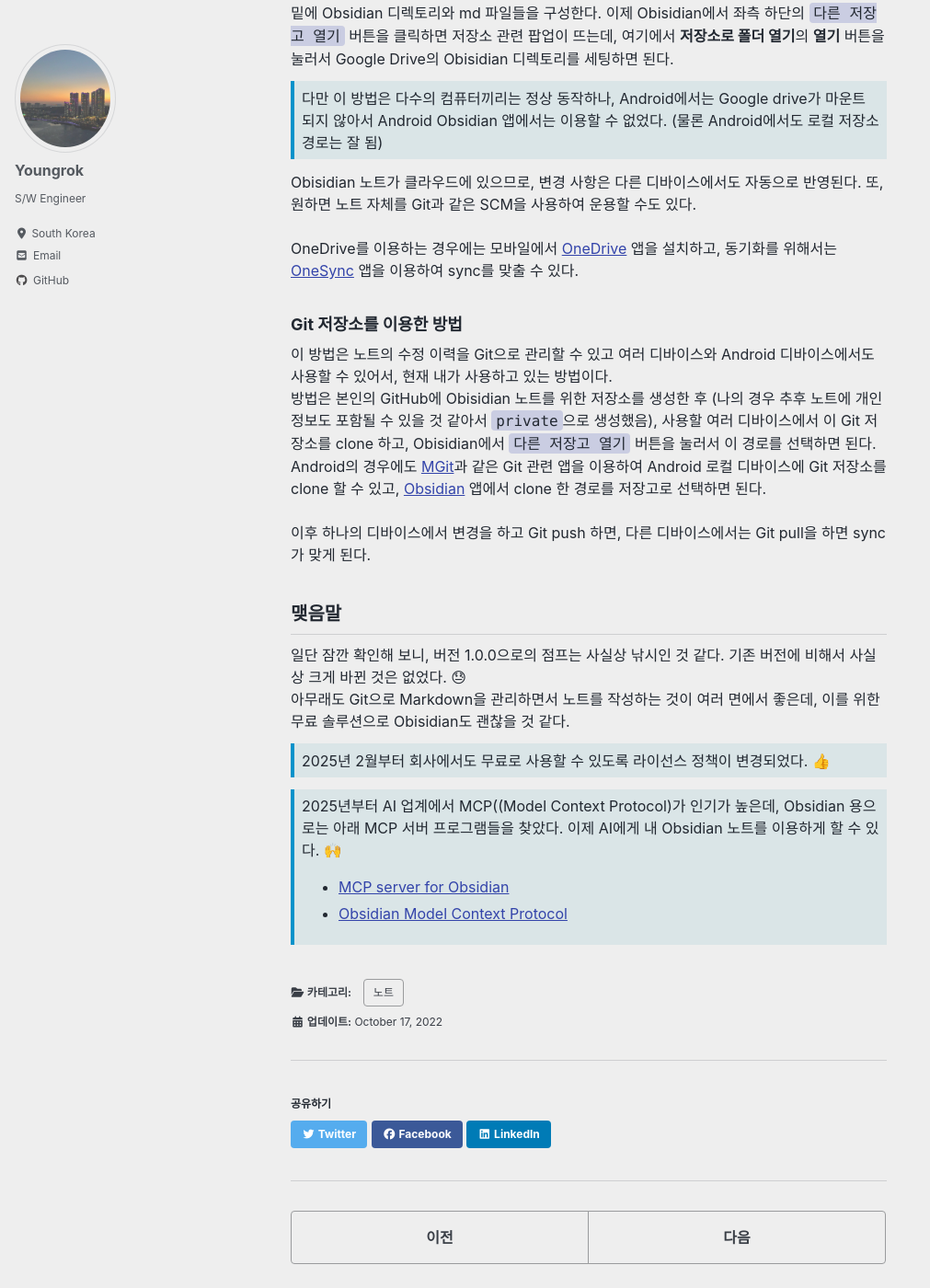
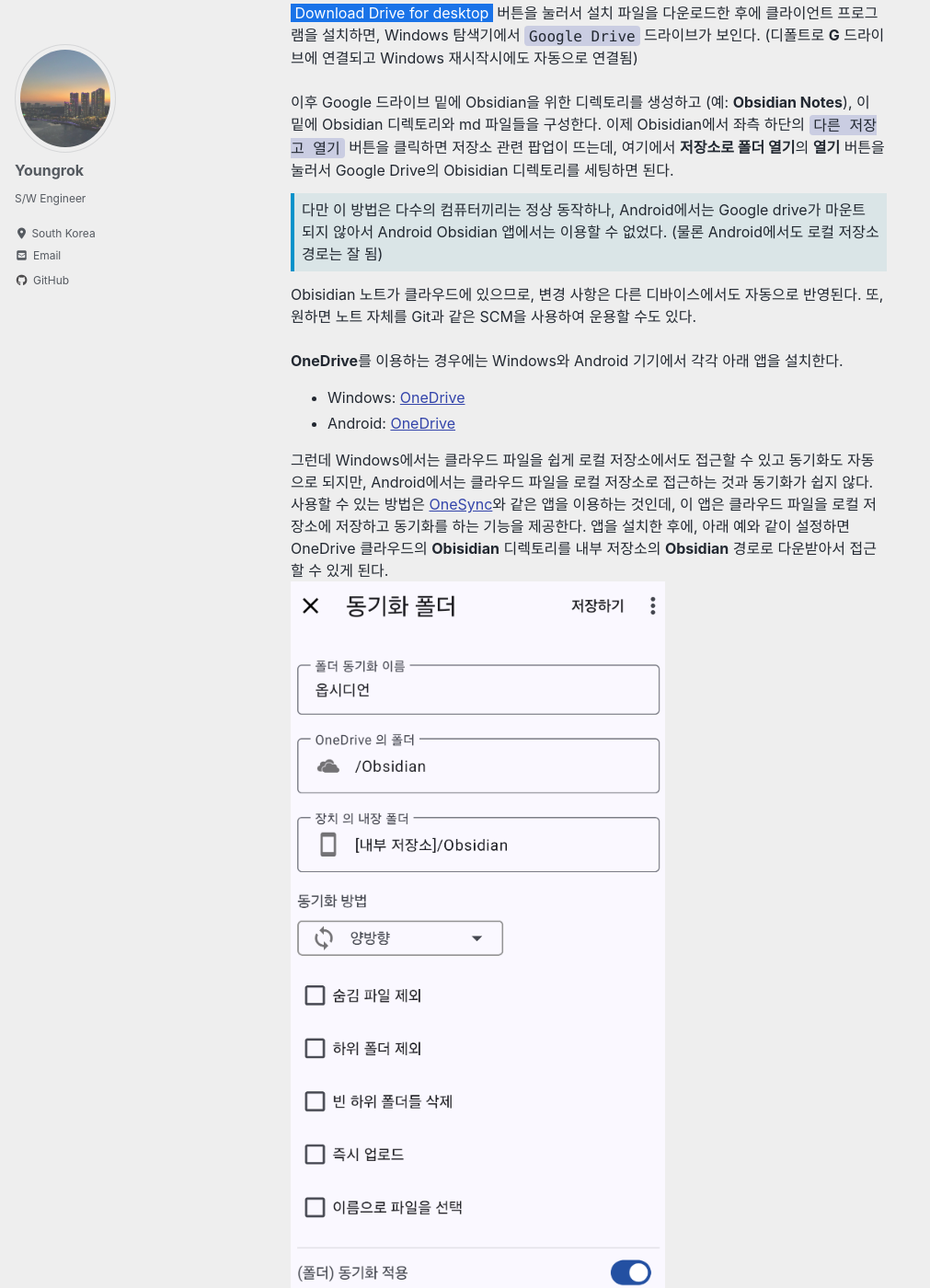
Before and after one commit to yrpark99/yrpark99.github.io, a Jekyll site: the page built from _posts/2022-10-17-Obsidian_intro.md, in a window 1280 px wide and 1400 px high, scrolled down 2738 px. Shown: the whole window at 92% size, without its empty margins (0-1011 px from the left). Built offline with Jekyll 4.4.1, drawn with Linux system fonts in a browser that asks for light colours; cached includes are drawn as plain includes; nearby versions of some CDN libraries; some web fonts are replaced; some of the changed text lies outside the part shown.

```diff
--- a/_posts/2022-10-17-Obsidian_intro.md
+++ b/_posts/2022-10-17-Obsidian_intro.md
@@ -8,6 +8,7 @@ toc_label: "이 페이지 목차"
 개인 지식 관리를 위한 노트 앱 중의 하나인 Obsidian(옵시디언)을 소개한다.
 
 며칠 전에 노트 앱 Obisidian이 기존 0.15.9 버전에서 갑자기 1.0.0 버전으로 업그레이드 되어서, 간단히 사용해 보고 정리 및 소개글을 쓴다.
+> 참고: Obsidian의 장점이자 단점은 노트가 Markdown 문법을 사용한다는 것이다. 따라서 Markdown에 익숙하지 않은 사용자에게는 옵시디언은 적합하지 않다.
 
 ## 노트의 중요성
 아래 글들은 내가 좋아하는 노트의 중요성에 대한 글들이다.
@@ -39,24 +40,27 @@ toc_label: "이 페이지 목차"
 ## 설치
 [Obisidian 홈페이지](https://obsidian.md/) 또는 [Obisidian 릴리즈 페이지](https://github.com/obsidianmd/obsidian-releases/releases)에서 다운로드 받아서 설치하면 된다. Electron base로 알고 있는데, 실행 속도는 빠른 편이다.
 Android 앱은 **Play 스토어**에서 [Obsidian](https://play.google.com/store/apps/details?id=md.obsidian) 앱을 찾아서 설치하면 된다.
+<br>
+
+도움말은 [Obsidian Help](https://help.obsidian.md/) 페이지를 참고한다.
 
 ## Obsidian 플러그인
 [Obsidian 커뮤니티 플러그인](https://obsidian.md/plugins) 페이지에서 무료로 설치할 수 있다. 아래 플러그인들을 포함하여 상당히 많은 플러그인들이 있다.
 - Advanced Tables
 - Editing toolbar
-- Emoji shortcode
+- Emoji shortcodes
 - Obsidian Git
 - Open vault in VS Code
-- PlatnUML
+- PlantUML
 - Plugin update tracker
-- Recent file
+- Recent files
 - Recent Notes
 - Settings search
 - Style Settings
 
 ## 파일 저장 경로
 위에서 언급했듯이 Obsidian은 파일 시스템 base로 디렉토리와 md 파일로 구성된다.
-Windows의 경우에는 디폴트로 `%USERPROFILE%\Documents\` 디렉토리 밑에 구성되는데, Obisidian에서 좌측 하단의 `다른 저장고 열기` 버튼을 클릭하면 사용자가 원하는 다른 경로의 파일 저장고를 열 수 있다.
+Windows의 경우에는 디폴트로 `%UserProfile%\Documents\` 디렉토리 밑에 구성되는데, Obisidian에서 좌측 하단의 `다른 저장고 열기` 버튼을 클릭하면 사용자가 원하는 다른 경로의 파일 저장고를 열 수 있다.
 Obisidian에서 디렉토리와 노트를 생성하면 로컬 디렉토리에도 해당 디렉토리와 md 파일이 생성되고, 반대로 로컬 디렉토리에 디렉토리와 md 파일을 복사하면 Obisidian에도 반영되어 나타난다.
 
 > Obsidian은 파일 저장고를 workspace 개념으로 처리하며, 각각의 파일 저장고마다 설정을 따로 저장하는데, 이 위치는 파일 저장고의 최상위 디렉토리에서 **.obsidian** 디렉토리이다.
@@ -67,6 +71,7 @@ Obisidian에서 디렉토리와 노트를 생성하면 로컬 디렉토리에도
 가장 간단하고 쉬운 방법은 [Obsidian Sync](https://help.obsidian.md/Obsidian+Sync/Introduction+to+Obsidian+Sync)를 사용하는 것인데, 이를 위해서는 유료로 Obsidian 계정을 만들어야 한다.
 
 그래서 무료로 이용할 수 있는 방법을 찾아 보았고, 일단 아래와 같은 방법들을 찾았다.
+
 ### 네트워크 드라이브를 이용한 방법
 Google drive와 같이 desktop client 프로그램을 제공해서 클라이드 저장소를 로컬 드라이브처럼 탐색기 경로로 접근할 수 있으면 된다.
 예를 들어, Google drive를 이용하려는 경우에는 [Google Drive desktop client](https://www.google.com/intl/en_in/drive/download/) 페이지에서 <mark style='background-color: #1a73e8'><font color=white>&nbsp;Download Drive for desktop&nbsp;</font></mark> 버튼을 눌러서 설치 파일을 다운로드한 후에 클라이언트 프로그램을 설치하면, Windows 탐색기에서 `Google Drive` 드라이브가 보인다. (디폴트로 **G** 드라이브에 연결되고 Windows 재시작시에도 자동으로 연결됨)
@@ -80,15 +85,26 @@ Google drive와 같이 desktop client 프로그램을 제공해서 클라이드
 Obisidian 노트가 클라우드에 있으므로, 변경 사항은 다른 디바이스에서도 자동으로 반영된다. 또, 원하면 노트 자체를 Git과 같은 SCM을 사용하여 운용할 수도 있다.
 <br>
 
-OneDrive를 이용하는 경우에는 모바일에서 [OneDrive](https://play.google.com/store/apps/details?id=com.microsoft.skydrive&hl=ko) 앱을 설치하고, 동기화를 위해서는 [OneSync](https://play.google.com/store/apps/details?id=com.ttxapps.onesyncv2&hl=ko&pli=1) 앱을 이용하여 sync를 맞출 수 있다.
+**OneDrive**를 이용하는 경우에는 Windows와 Android 기기에서 각각 아래 앱을 설치한다.
+- Windows: [OneDrive](https://www.microsoft.com/ko-kr/microsoft-365/onedrive/download)
+- Android: [OneDrive](https://play.google.com/store/apps/details?id=com.microsoft.skydrive&hl=ko)
+
+그런데 Windows에서는 클라우드 파일을 쉽게 로컬 저장소에서도 접근할 수 있고 동기화도 자동으로 되지만, Android에서는 클라우드 파일을 로컬 저장소로 접근하는 것과 동기화가 쉽지 않다.
+사용할 수 있는 방법은 [OneSync](https://play.google.com/store/apps/details?id=com.ttxapps.onesyncv2&hl=ko&pli=1)와 같은 앱을 이용하는 것인데, 이 앱은 클라우드 파일을 로컬 저장소에 저장하고 동기화를 하는 기능을 제공한다. 앱을 설치한 후에, 아래 예와 같이 설정하면 OneDrive 클라우드의 **Obisidian** 디렉토리를 내부 저장소의 **Obsidian** 경로로 다운받아서 접근할 수 있게 된다.
+<img src="/assets/images/OneSync_setting.png" style="zoom:40%;">
+<br>
+
+이제 **Obsidian** 앱에서는 다운로드 된 내부 저장소의 **Obsidian** 디렉토리를 선택하면 된다.
+이후 OneSync 앱에서 `동기화` 버튼을 누를 때마다 내부 저장소와 클라우드 저장소의 동기화가 이루어진다.
+Android 기기에서 Obsidian을 사용하기 전에 OneSync로 수동으로 동기화시켜야 하는 약간의 번거로움은 있지만, 무료로 여러 기기에서 Obsidian을 사용할 수 있는 현실적인 방법인 것 같다.
 
 ### Git 저장소를 이용한 방법
-이 방법은 노트의 수정 이력을 Git으로 관리할 수 있고 여러 디바이스와 Android 디바이스에서도 사용할 수 있어서, 현재 내가 사용하고 있는 방법이다.
-방법은 본인의 GitHub에 Obisidian 노트를 위한 저장소를 생성한 후 (나의 경우 추후 노트에 개인 정보도 포함될 수 있을 것 같아서 `private`으로 생성했음), 사용할 여러 디바이스에서 이 Git 저장소를 clone 하고, Obisidian에서 `다른 저장고 열기` 버튼을 눌러서 이 경로를 선택하면 된다.
+이 방법은 노트의 수정 이력을 Git으로 관리할 수 있고 여러 디바이스와 Android 디바이스에서도 사용할 수 있다.
+본인의 GitHub와 같은 클라우드 저장소에 Obisidian 노트를 위한 저장소를 생성한 후 (개인 정보도 포함되는 경우에는 `private`으로 생성 필요), 사용할 여러 디바이스에서 이 Git 저장소를 clone 하고, Obisidian에서 `다른 저장고 열기` 버튼을 눌러서 이 경로를 선택하면 된다.
 Android의 경우에도 [MGit](https://play.google.com/store/apps/details?id=com.manichord.mgit&hl=en_US&gl=US)과 같은 Git 관련 앱을 이용하여 Android 로컬 디바이스에 Git 저장소를 clone 할 수 있고, [Obsidian](https://play.google.com/store/apps/details?id=md.obsidian) 앱에서 clone 한 경로를 저장고로 선택하면 된다.
 
 <br>
-이후 하나의 디바이스에서 변경을 하고 Git push 하면, 다른 디바이스에서는 Git pull을 하면 sync가 맞게 된다.
+이후 하나의 디바이스에서 노트를 수정하고 Git push 한 후에, 다른 디바이스에서는 Git pull을 하면 sync가 맞게 된다. (이 방법은 노트별로 히스토리가 관리된다는 이점은 있지만, Git push/pull을 해야 하는 번거로움이 있다)
 
 ## 맺음말
 일단 잠깐 확인해 보니, 버전 1.0.0으로의 점프는 사실상 낚시인 것 같다. 기존 버전에 비해서 사실상 크게 바뀐 것은 없었다. 😓
```
Also changed, not shown: _posts/2019-12-10-tsduck_usage.md (+1 -1 lines), _posts/2020-11-09-mpeg2_pcrpts.md (+1 -1 lines), _posts/2021-11-01-copilot.md (+1 -1 lines), _posts/2025-03-31-mcp_test.md (+1 -1 lines), _posts/2025-04-06-tsduck_tableupdate.md (added, +128 -0 lines), assets/images/OneSync_setting.png (added).
